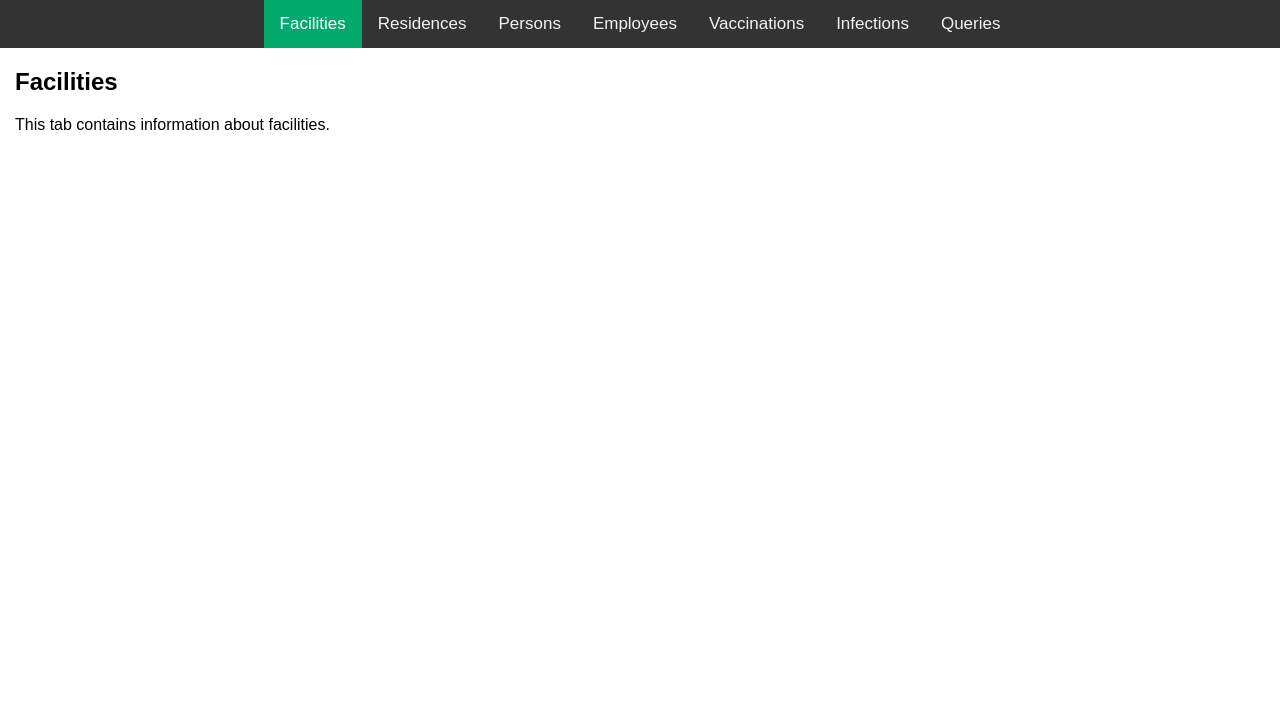
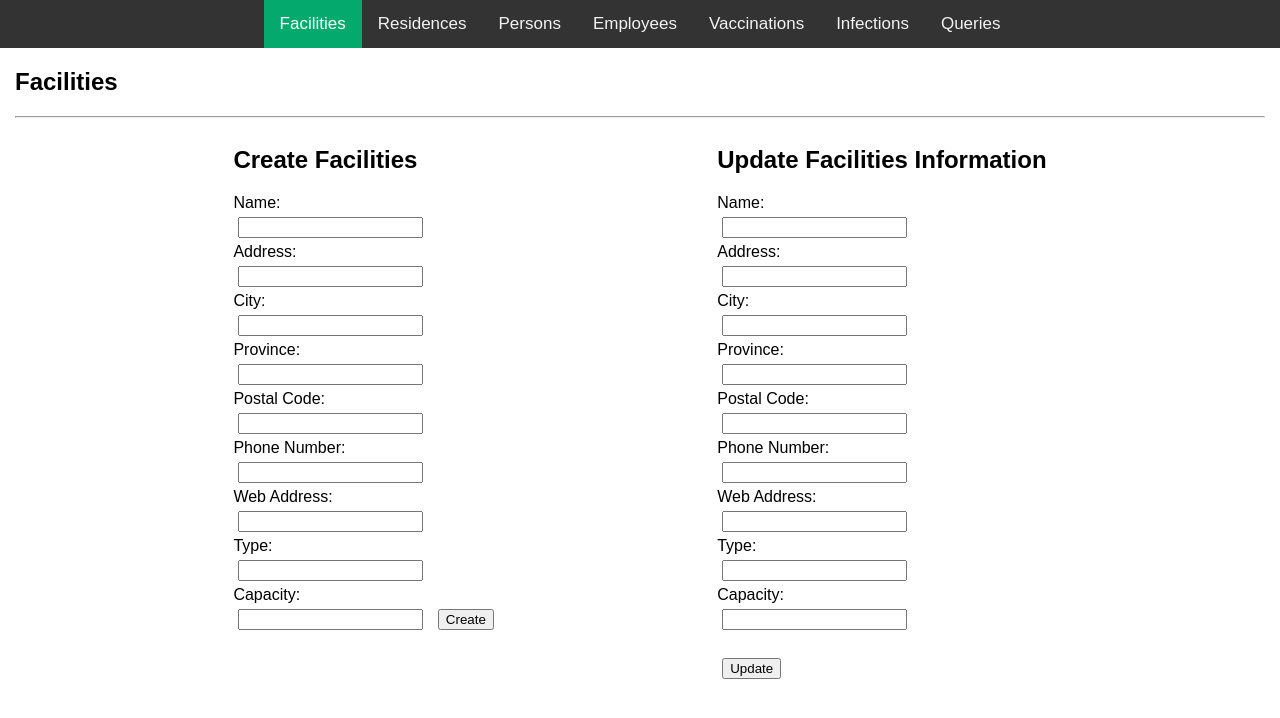
Before and after one commit to victorouy/Infection-Tracker-Database-Project, a plain HTML site: page client/index.html in a window 1280 px wide. Drawn offline with Linux system fonts and the light colour scheme.

Commit message:
Update index.html for facilites

```diff
--- a/client/index.html
+++ b/client/index.html
@@ -25,10 +25,85 @@
     </div>
 
     <div id="tabContainer">
+
       <div id="Facilities" class="tab-content" style="display: block">
+        <!-- Facility-->
         <h2>Facilities</h2>
-        <p>This tab contains information about facilities.</p>
+        <div id="FacilitiesTableContainer" class="tableContainer"></div>
+        <!-- The Facility table-->
+        <hr />
+        <div id="formsContainer">
+          <div>
+            <h2>Create Facilities</h2>
+            <form id="createFacilitiesForm" onsubmit="createFacilities(event)">
+              <label for="name">Name:</label><br>
+              <input type="text" id="name" name="name" ><br>
+
+              <label for="address">Address:</label><br>
+              <input type="text" id="address" name="address" ><br>
+
+              <label for="city">City:</label><br>
+              <input type="text" id="city" name="city" ><br>
+
+              <label for="province">Province:</label><br>
+              <input type="text" id="province" name="province" ><br>
+
+              <label for="postal_code">Postal Code:</label><br>
+              <input type="text" id="postal_code" name="postal_code" ><br>
+
+              <label for="phone_number">Phone Number:</label><br>
+              <input type="tel" id="phone_number" name="phone_number" ><br>
+
+              <label for="web_address">Web Address:</label><br>
+              <input type="url" id="web_address" name="web_address"><br>
+
+              <label for="type">Type:</label><br>
+              <input type="text" id="type" name="type" ><br>
+
+              <label for="capacity">Capacity:</label><br>
+              <input type="number" id="capacity" name="capacity" >
+              <input type="submit" value="Create">
+            </form>
+          </div>
+
+          <div>
+            <!-- The Update Facility Form-->
+            <h2>Update Facilities Information</h2>
+              <form id="updateFacilitiesForm" onsubmit="updateFacilities(event)">
+                <label for="name">Name:</label><br>
+                <input type="text" id="name" name="name" ><br>
+
+                <label for="address">Address:</label><br>
+                <input type="text" id="address" name="address" ><br>
+
+                <label for="city">City:</label><br>
+                <input type="text" id="city" name="city" ><br>
+
+                <label for="province">Province:</label><br>
+                <input type="text" id="province" name="province" ><br>
+
+                <label for="postal_code">Postal Code:</label><br>
+                <input type="text" id="postal_code" name="postal_code" ><br>
+
+                <label for="phone_number">Phone Number:</label><br>
+                <input type="tel" id="phone_number" name="phone_number" ><br>
+
+                <label for="web_address">Web Address:</label><br>
+                <input type="url" id="web_address" name="web_address"><br>
+
+                <label for="type">Type:</label><br>
+                <input type="text" id="type" name="type" ><br>
+
+                <label for="capacity">Capacity:</label><br>
+                <input type="number" id="capacity" name="capacity" ><br>
+
+                <br>
+                <input type="submit" value="Update">
+            </form>
+          </div>
+        </div>
       </div>
+
       <div id="Residences" class="tab-content">
         <h2>Residences</h2>
         <p>This tab contains information about residences.</p>
```
